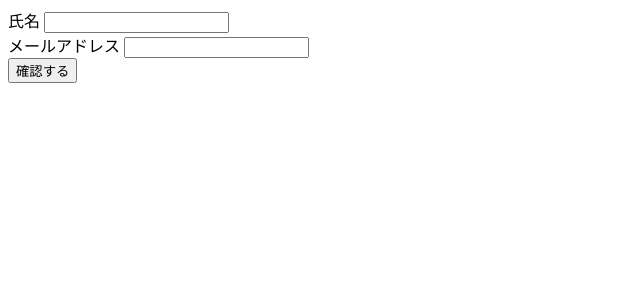
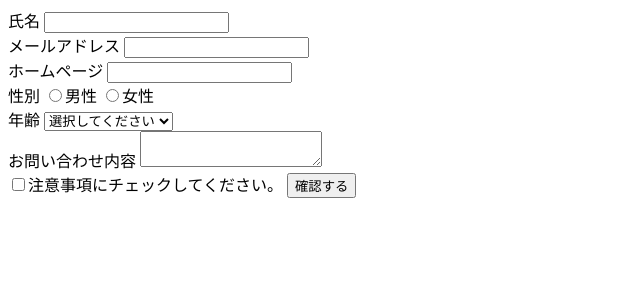
Before and after one commit to oshinkoshinko/php_inquiry, a PHP site: page /form/input.php in a window 1280 px wide. Shown: the top 300 px of the page, without its empty margins (0-640 px from the left). Run offline with PHP 8.4, Linux system fonts and the light colour scheme.

Commit message:
Add some input forms

```diff
--- a/form/input.php
+++ b/form/input.php
@@ -3,9 +3,9 @@
 session_start();
 header('X-FRAME-OPTIONS:DENY');
 
-if(!empty($_SESSION)){
+if(!empty($_POST)){
   echo '<pre>';
-  var_dump($_SESSION);
+  var_dump($_POST);
   echo '</pre>';
 }
 
@@ -77,6 +77,30 @@ $token = $_SESSION['csrfToken'];
 メールアドレス
 <input type="email" name="email" value="<?php if(!empty($_POST['email'])){echo h($_POST['email']) ;} ?>">
 <br>
+ホームページ
+<input type="text" name="url" value="<?php if(!empty($_POST['url'])){echo h($_POST['url']) ;} ?>">
+<br>
+性別
+<input type="radio" name="gender" value="0">男性
+<input type="radio" name="gender" value="1">女性
+<br>
+年齢
+<select>
+  <option value="">選択してください</option>
+  <option value="1">~19歳</option>
+  <option value="2">20~29歳</option>
+  <option value="3">30~39歳</option>
+  <option value="4">40~49歳</option>
+  <option value="5">50~59歳</option>
+  <option value="6">60歳~</option>
+</select>
+<br>
+お問い合わせ内容
+<textarea name="contact">
+  <?php if(!empty($_POST['contact'])){echo h($_POST['contact']) ;} ?>
+</textarea>
+<br>
+<input type="checkbox" name="caution" value="1">注意事項にチェックしてください。
 <input type="submit" name="btn_confirm" value="確認する">
 <input type="hidden" name="csrf" value="<?php echo $token; ?>">
 </form>
```
